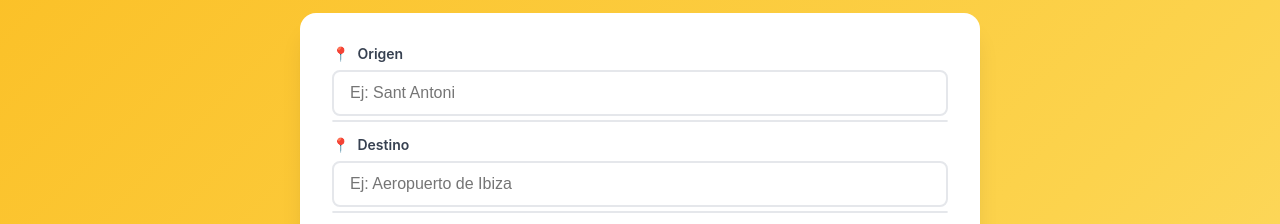
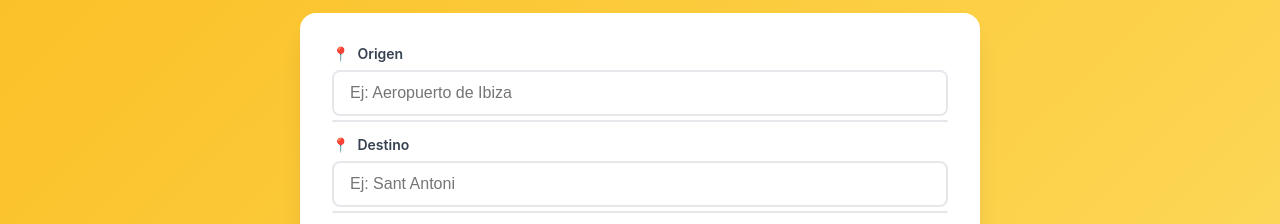
Before and after one commit to ibiza1234/Prueba, a plain HTML site: page index.html in a window 1280 px wide. Shown: the part 156-380 px from the top of the page. Drawn offline with nearby package versions, Linux system fonts and the light colour scheme.

Commit message:
Update index.html

```diff
--- a/index.html
+++ b/index.html
@@ -307,7 +307,7 @@ button[disabled] {
         <span style="color: #10b981;">📍</span>
         Origen
       </label>
-      <input id="origen" type="text" placeholder="Ej: Sant Antoni" aria-label="Origen (Ibiza)">
+      <input id="origen" type="text" placeholder="Ej: Aeropuerto de Ibiza" aria-label="Origen (Ibiza)">
       <div id="sugOrigen" class="suggestions" aria-hidden="true"></div>
     </div>
 
@@ -316,7 +316,7 @@ button[disabled] {
         <span style="color: #ef4444;">📍</span>
         Destino
       </label>
-      <input id="destino" type="text" placeholder="Ej: Aeropuerto de Ibiza" aria-label="Destino (Ibiza)">
+      <input id="destino" type="text" placeholder="Ej: Sant Antoni" aria-label="Destino (Ibiza)">
       <div id="sugDestino" class="suggestions" aria-hidden="true"></div>
     </div>
 
```
